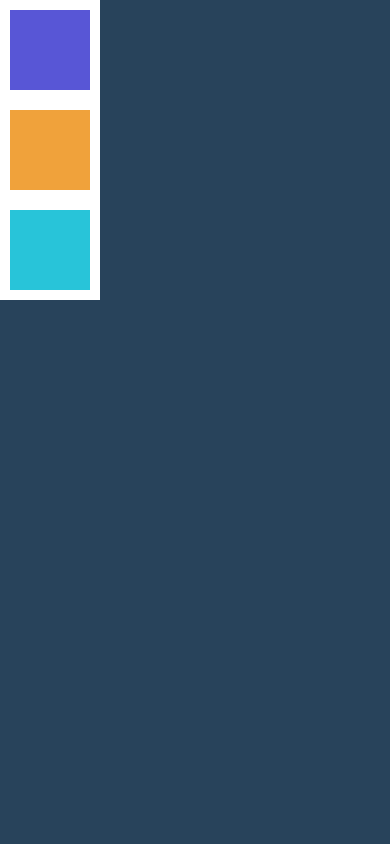
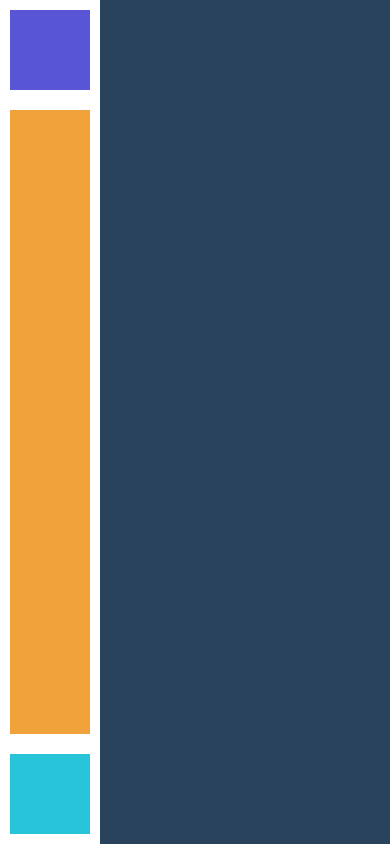
Before and after one commit to javiergranados/counter-app, a React Native app: screen / in a window 390 px wide. Built offline with nearby package versions, Linux system fonts and the light colour scheme.

Commit message:
Resolve task 01

```diff
--- a/src/screens/TaskScreens/01.tsx
+++ b/src/screens/TaskScreens/01.tsx
@@ -25,7 +25,7 @@ const styles = StyleSheet.create({
   },
   boxOrange: {
     width: 100,
-    height: 100,
+    flex: 1,
     borderWidth: 10,
     borderColor: 'white',
     backgroundColor: '#f0a23b',
```
